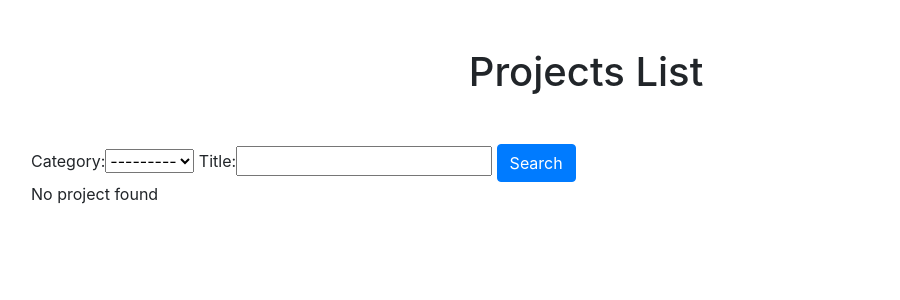
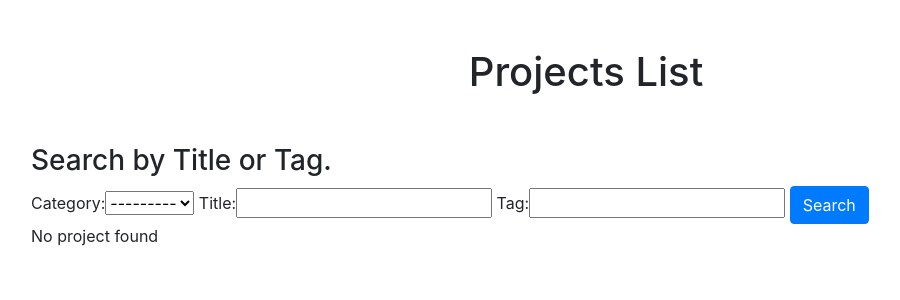
Before and after one commit to rehabayman/Crowd-Funding-System, a Django app: page /projects/ in a window 1280 px wide. Shown: the top 300 px of the page, without its empty margins (54-954 px from the left). Run offline with Django 3.2, Linux system fonts and the light colour scheme; data that the repository does not hold is empty; parts of the project's set-up code (start-up, migrations or seed data) failed here and were passed over; some libraries are stand-ins or nearby versions.

Commit message:
User can search for a project by title or tag.

```diff
--- a/crowd_funding_system/projects/templates/projects/index.html
+++ b/crowd_funding_system/projects/templates/projects/index.html
@@ -7,9 +7,11 @@
 {% block my_content %}
 <div class='container mx-auto justify-content-between'>
     <h1 class="text-center my-5">Projects List</h1>
+    <h3>Search by Title or Tag.</h3>
    <form method="get">
 
        {{myFilter.form}}
+       <label>Tag: </label><input type="text" name="tag">
     <button class="btn btn-primary" type="submit">Search</button>
    </form>
     {% for project in projects %}
--- a/crowd_funding_system/projects/views.py
+++ b/crowd_funding_system/projects/views.py
@@ -12,7 +12,7 @@ from django.contrib.auth.mixins import LoginRequiredMixin
 from .models import *
 from .forms import new_project_form, ReportForm, AddProjectRatingForm, UserDonationsModelForm
 from django.contrib.auth.decorators import login_required
-from .filters import ProjectFilter
+from .filters import ProjectFilter, ProjectTagFilter
 
 
 def get_total_donations(id):
@@ -147,9 +147,16 @@ class ProjectDelete(DeleteView):
 def index(request):
     projects = Project.objects.all()
     myFilter = ProjectFilter(request.GET, queryset=projects)
-    projects = myFilter.qs
-    projects = {"projects": projects, "myFilter": myFilter}
-    return render(request, "projects/index.html", projects)
+
+    tag = request.GET.get("tag")
+    if( tag ):
+        projects = Project.objects.raw("Select * from projects_project, projects_project_tags WHERE projects_project_tags.tag = %s AND projects_project.id = projects_project_tags.project_id", [tag])
+        print(projects)
+    elif(request.GET.get("title")):
+        myFilter = ProjectFilter(request.GET, queryset=projects)
+        projects = myFilter.qs
+        # projects = {"projects": projects, "myFilter": myFilter} #, "TagFilter": projectTagged
+    return render(request, "projects/index.html", {"projects": projects, "myFilter": myFilter})
 
 # @login_required
 # def project_details(request,project_id):
```
